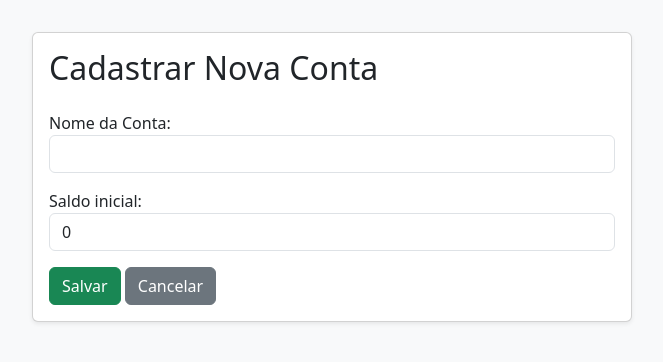
After one commit to acsjunior/finance-track, a Django app: page /contas/nova/ in a window 1280 px wide. The commit adds this page. Shown: the top 362 px of the page, without its empty margins (308-971 px from the left). Run offline with Django 5.2, Linux system fonts and the light colour scheme.

Commit message:
feat(core): add bank account management functionality

```diff
--- a/core/forms.py
+++ b/core/forms.py
@@ -1,13 +1,13 @@
 # core/forms.py
 from django import forms
 
-from .models import Transacao
+from .models import ContaBancaria, Transacao
 
 
 class TransacaoBaseForm(forms.ModelForm):
     class Meta:
         model = Transacao
-        fields = ["descricao", "categoria", "valor", "data", "data_pagamento"]
+        fields = ["descricao", "categoria", "valor", "data", "data_pagamento", "conta"]
         widgets = {
             "data": forms.DateInput(attrs={"type": "date", "class": "form-control"}),
             "data_pagamento": forms.DateInput(
@@ -21,23 +21,37 @@ class TransacaoBaseForm(forms.ModelForm):
             ),
             "categoria": forms.Select(attrs={"class": "form-control"}),
             "valor": forms.NumberInput(attrs={"step": "0.01", "class": "form-control"}),
+            "conta": forms.Select(attrs={"class": "form-control"}),
         }
 
 
 class ReceitaForm(TransacaoBaseForm):
-    class Meta(TransacaoBaseForm.Meta):
-        fields = ["descricao", "categoria", "valor", "data"]
+    def __init__(self, *args, **kwargs):
+        super().__init__(*args, **kwargs)
+        self.fields["conta"].required = True
 
     def save(self, commit=True):
         instance = super().save(commit=False)
         instance.tipo = "E"
-        instance.data_pagamento = instance.data
+        if not instance.data_pagamento:
+            instance.data_pagamento = instance.data
         if commit:
             instance.save()
         return instance
 
 
 class DespesaForm(TransacaoBaseForm):
+    def clean(self):
+        cleaned_data = super().clean()
+        data_pagamento = cleaned_data.get("data_pagamento")
+        conta = cleaned_data.get("conta")
+
+        if data_pagamento and not conta:
+            raise forms.ValidationError(
+                "Para uma despesa paga, você deve selecionar uma conta bancária."
+            )
+        return cleaned_data
+
     def save(self, commit=True):
         instance = super().save(commit=False)
         instance.tipo = "S"
@@ -49,3 +63,32 @@ class DespesaForm(TransacaoBaseForm):
 class TransacaoForm(TransacaoBaseForm):
     class Meta(TransacaoBaseForm.Meta):
         fields = TransacaoBaseForm.Meta.fields + ["tipo"]
+
+    def clean(self):
+        cleaned_data = super().clean()
+        data_pagamento = cleaned_data.get("data_pagamento")
+        conta = cleaned_data.get("conta")
+        tipo = cleaned_data.get("tipo")
+
+        if tipo == "S" and data_pagamento and not conta:
+            raise forms.ValidationError(
+                "Para uma despesa paga, você deve selecionar uma conta bancária."
+            )
+        if tipo == "E" and not conta:
+            raise forms.ValidationError(
+                "Para uma receita, você deve selecionar uma conta bancária."
+            )
+
+        return cleaned_data
+
+
+class ContaBancariaForm(forms.ModelForm):
+    class Meta:
+        model = ContaBancaria
+        fields = ["nome", "saldo_inicial"]
+        widgets = {
+            "nome": forms.TextInput(attrs={"class": "form-control"}),
+            "saldo_inicial": forms.NumberInput(
+                attrs={"class": "form-control", "step": "0.01"}
+            ),
+        }
--- a/core/models.py
+++ b/core/models.py
@@ -1,4 +1,15 @@
 from django.db import models
+
+
+class ContaBancaria(models.Model):
+    nome = models.CharField(max_length=100, verbose_name="Nome da Conta")
+    saldo_inicial = models.DecimalField(max_digits=15, decimal_places=2, default=0)
+
+    def __str__(self):
+        return self.nome
+
+    class Meta:
+        verbose_name_plural = "Contas Bancárias"
 
 
 class Categoria(models.Model):
@@ -27,6 +38,13 @@ class Transacao(models.Model):
     data_pagamento = models.DateField(
         null=True, blank=True, verbose_name="Data do Pagamento"
     )
+    conta = models.ForeignKey(
+        ContaBancaria,
+        on_delete=models.PROTECT,
+        null=True,
+        blank=True,
+        verbose_name="Conta",
+    )
 
     def __str__(self):
         return f"{self.descricao} - R$ {self.valor}"
--- /dev/null
+++ b/core/templates/core/conta_form.html
@@ -0,0 +1,17 @@
+{% extends 'core/base.html' %}
+{% block title %}{% if conta %}Editar Conta{% else %}Nova Conta{% endif %}{% endblock %}
+
+{% block content %}
+<div class="card shadow-sm" style="max-width: 600px; margin: 2em auto;">
+    <div class="card-body">
+        <h2 class="card-title mb-4">{% if conta %}Editando: {{ conta.nome }}{% else %}Cadastrar Nova Conta{% endif %}
+        </h2>
+        <form method="post">
+            {% csrf_token %}
+            {{ form.as_p }}
+            <button type="submit" class="btn btn-success">Salvar</button>
+            <a href="{% url 'listar_contas' %}" class="btn btn-secondary">Cancelar</a>
+        </form>
+    </div>
+</div>
+{% endblock %}
--- a/core/urls.py
+++ b/core/urls.py
@@ -12,4 +12,8 @@ urlpatterns = [
     ),
     path("excluir/<int:pk>/", views.excluir_transacao, name="excluir_transacao"),
     path("editar/<int:pk>/", views.editar_transacao, name="editar_transacao"),
+    path("contas/", views.listar_contas, name="listar_contas"),
+    path("contas/nova/", views.criar_conta, name="criar_conta"),
+    path("contas/editar/<int:pk>/", views.editar_conta, name="editar_conta"),
+    path("contas/excluir/<int:pk>/", views.excluir_conta, name="excluir_conta"),
 ]
--- a/core/views.py
+++ b/core/views.py
@@ -2,18 +2,39 @@ import json
 from datetime import date
 
 from dateutil.relativedelta import relativedelta
+from django.contrib import messages
 from django.db.models import DecimalField, Sum, Value
 from django.db.models.functions import Coalesce
 from django.http import JsonResponse
 from django.shortcuts import get_object_or_404, redirect, render
 from django.views.decorators.csrf import csrf_exempt
 
-from .forms import DespesaForm, ReceitaForm, TransacaoForm  # Importe os novos forms
-from .models import Categoria, Transacao
+from .forms import (  # Importe os novos forms
+    ContaBancariaForm,
+    DespesaForm,
+    ReceitaForm,
+    TransacaoForm,
+)
+from .models import Categoria, ContaBancaria, Transacao
 
 
 def dashboard(request):
-    # --- 1. DETERMINAR O MÊS A SER EXIBIDO ---
+    # --- 1. FILTRAGEM DE CONTA E MÊS ---
+    contas = ContaBancaria.objects.all()
+    conta_selecionada_id = request.GET.get("conta")
+    if conta_selecionada_id:
+        try:
+            conta_selecionada_id = int(conta_selecionada_id)
+        except (ValueError, TypeError):
+            conta_selecionada_id = None
+
+    # Inicia com todas as transações
+    transacoes = Transacao.objects.all()
+    # Filtra por conta, se uma foi selecionada
+    if conta_selecionada_id:
+        transacoes = transacoes.filter(conta_id=conta_selecionada_id)
+
+    # Lógica de paginação por mês
     mes_str = request.GET.get("mes")
     hoje = date.today()
 
@@ -21,37 +42,43 @@ def dashboard(request):
         try:
             ano, mes = map(int, mes_str.split("-"))
             mes_selecionado = date(ano, mes, 1)
-        except:
+        except (ValueError, TypeError):
             mes_selecionado = hoje.replace(day=1)
     else:
         mes_selecionado = hoje.replace(day=1)
 
-    # --- 2. CALCULAR MÊS ANTERIOR E PRÓXIMO PARA PAGINAÇÃO ---
     mes_anterior = mes_selecionado - relativedelta(months=1)
     mes_seguinte = mes_selecionado + relativedelta(months=1)
 
-    # --- 3. LÓGICA DE FORMULÁRIOS (POST) ---
+    # --- 2. LÓGICA DE PROCESSAMENTO DOS FORMULÁRIOS (POST) ---
     receita_form = ReceitaForm()
     despesa_form = DespesaForm()
 
     if request.method == "POST":
+        # Mantém os filtros na URL após salvar
+        redirect_url = f"{request.path}?mes={mes_selecionado.strftime('%Y-%m')}"
+        if conta_selecionada_id:
+            redirect_url += f"&conta={conta_selecionada_id}"
+
         if "submit_receita" in request.POST:
             receita_form = ReceitaForm(request.POST)
             if receita_form.is_valid():
                 receita_form.save()
-                return redirect(
-                    f"{request.path}?mes={mes_selecionado.strftime('%Y-%m')}"
-                )
+                return redirect(redirect_url)
+
         elif "submit_despesa" in request.POST:
             despesa_form = DespesaForm(request.POST)
             if despesa_form.is_valid():
                 despesa_form.save()
-                return redirect(
-                    f"{request.path}?mes={mes_selecionado.strftime('%Y-%m')}"
-                )
+                return redirect(redirect_url)
 
-    # --- 4. FILTRAR DADOS E FAZER CÁLCULOS PARA O MÊS SELECIONADO ---
-    entradas_do_mes = Transacao.objects.filter(
+    # --- 3. CÁLCULOS FINANCEIROS PARA O PERÍODO ---
+    # Filtra as transações (já filtradas por conta) pelo mês selecionado
+    transacoes_do_mes = transacoes.filter(
+        data__year=mes_selecionado.year, data__month=mes_selecionado.month
+    ).order_by("data")
+
+    entradas_do_mes = transacoes.filter(
         data_pagamento__year=mes_selecionado.year,
         data_pagamento__month=mes_selecionado.month,
         tipo="E",
@@ -59,7 +86,7 @@ def dashboard(request):
         "total"
     ]
 
-    saidas_do_mes = Transacao.objects.filter(
+    saidas_do_mes = transacoes.filter(
         data_pagamento__year=mes_selecionado.year,
         data_pagamento__month=mes_selecionado.month,
         tipo="S",
@@ -69,18 +96,14 @@ def dashboard(request):
 
     balanco_do_mes = entradas_do_mes - saidas_do_mes
 
-    despesas_pendentes = Transacao.objects.filter(
+    despesas_pendentes = transacoes.filter(
         data__year=mes_selecionado.year,
         data__month=mes_selecionado.month,
         tipo="S",
         data_pagamento__isnull=True,
     ).order_by("data")
 
-    transacoes_do_mes = Transacao.objects.filter(
-        data__year=mes_selecionado.year, data__month=mes_selecionado.month
-    ).order_by("data")
-
-    # --- 5. ENVIAR DADOS PARA O TEMPLATE ---
+    # --- 4. CONSTRUÇÃO DO CONTEXTO PARA O TEMPLATE ---
     context = {
         "balanco_do_mes": balanco_do_mes,
         "despesas_pendentes": despesas_pendentes,
@@ -90,6 +113,8 @@ def dashboard(request):
         "mes_seguinte": mes_seguinte,
         "receita_form": receita_form,
         "despesa_form": despesa_form,
+        "contas": contas,
+        "conta_selecionada_id": conta_selecionada_id,
     }
 
     return render(request, "core/dashboard.html", context)
@@ -140,10 +165,50 @@ def editar_transacao(request, pk):
         if form.is_valid():
             form.save()
             return redirect("dashboard")
-
     else:
         form = TransacaoForm(instance=transacao)
 
     return render(
         request, "core/editar_transacao.html", {"form": form, "transacao": transacao}
     )
+
+
+def listar_contas(request):
+    contas = ContaBancaria.objects.all()
+    return render(request, "core/listar_contas.html", {"contas": contas})
+
+
+def criar_conta(request):
+    if request.method == "POST":
+        form = ContaBancariaForm(request.POST)
+        if form.is_valid():
+            form.save()
+            return redirect("listar_contas")
+    else:
+        form = ContaBancariaForm()
+    return render(request, "core/conta_form.html", {"form": form})
+
+
+def editar_conta(request, pk):
+    conta = get_object_or_404(ContaBancaria, pk=pk)
+    if request.method == "POST":
+        form = ContaBancariaForm(request.POST, instance=conta)
+        if form.is_valid():
+            form.save()
+            return redirect("listar_contas")
+    else:
+        form = ContaBancariaForm(instance=conta)
+    return render(request, "core/conta_form.html", {"form": form, "conta": conta})
+
+
+def excluir_conta(request, pk):
+    conta = get_object_or_404(ContaBancaria, pk=pk)
+    try:
+        conta.delete()
+        messages.success(request, "Conta excluída com sucesso.")
+    except Exception:
+        messages.error(
+            request,
+            "Não foi possível excluir a conta. Existem transações vinculadas a ela.",
+        )
+    return redirect("listar_contas")
```
Also changed, not shown: core/admin.py (+6 -1 lines), core/templates/core/dashboard.html (+21 -1 lines), core/templates/core/listar_contas.html (added, +43 -0 lines), core/migrations/0003_contabancaria.py (added), core/migrations/0004_transacao_conta.py (added).
